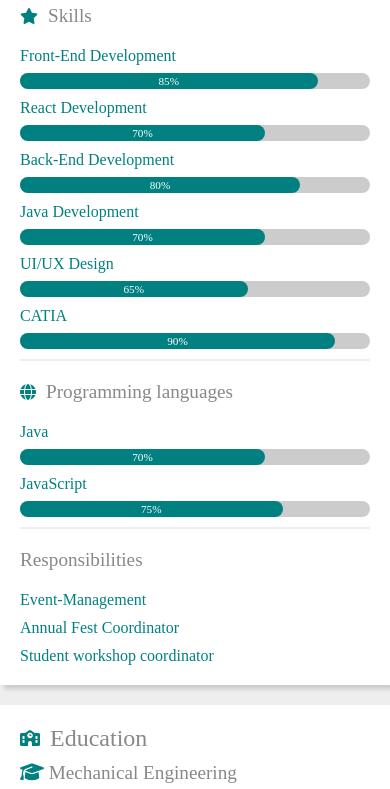
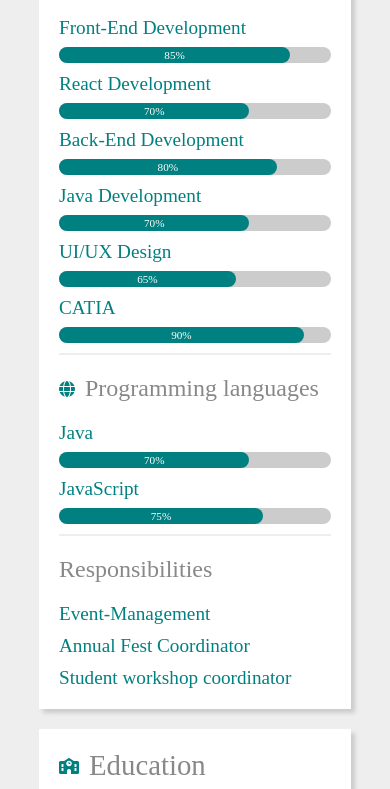
Before and after one commit to Rajmishra99/portfolio, a plain HTML site: page index.html in a window 390 px wide. Shown: the part 522-1311 px from the top of the page. Drawn offline with Linux system fonts and the light colour scheme.

Commit message:
Update style.css
adding responsiveness

```diff
--- a/style.css
+++ b/style.css
@@ -13,24 +13,25 @@ a{
 }
 
 p{
-    font-size: 1rem;
+    font-size: 1.1rem;
     color: #888;
 }
 h2{
+    font-size: 1.8rem;
     font-weight: normal;
     color: #888;
 }
 h3{
     font-weight: normal;
-    font-size: 1.2rem;
+    font-size: 1.4rem;
     color: #888;
     margin-block: 10px;
 }
 
 .container{
-    width: 100%;
+    width: 80%;
     display: flex;
-    flex-direction: column;
+    flex-direction: row;
     gap: 20px;
     margin-inline: auto;
     margin-block: 20px;
@@ -42,11 +43,11 @@ h3{
 }
 
 .left-column{
-    flex-basis: 100%;
+    flex-basis: 30%;
 }
 
 .right-column{
-    flex-basis: 100%;
+    flex-basis: 70%;
     display: flex;
     flex-direction: column;
     gap: 20px;
@@ -132,13 +133,29 @@ i{
     color: teal;
 }
 
-@media only screen and (min-width: 640px){
+@media only screen and (max-width: 640px){
     .container{
         width: 80%;
-        flex-direction: row;
+        flex-direction: column;
     }
 
-    .left-column{
-        width: 30%;
+    p{
+        font-size: 1.2rem;
+        color: #888;
+    }
+    h2{
+        font-size: 1.8rem;
+        font-weight: normal;
+        color: #888;
+    }
+    h3{
+        font-weight: normal;
+        font-size: 1.5rem;
+        color: #888;
+        margin-block: 10px;
+    }
+
+    .icon-text a,p{
+        color: teal;
     }
 }
```
